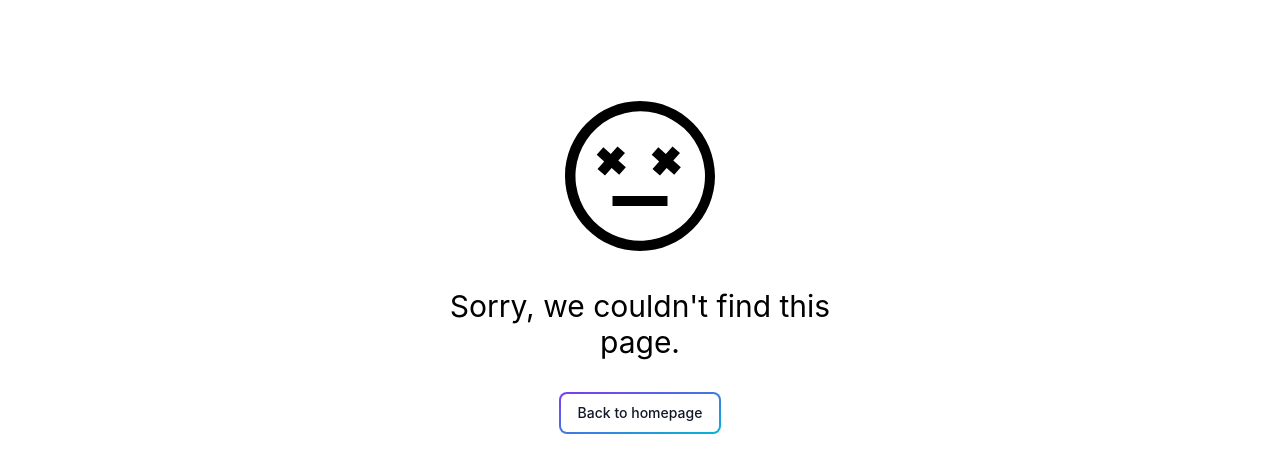
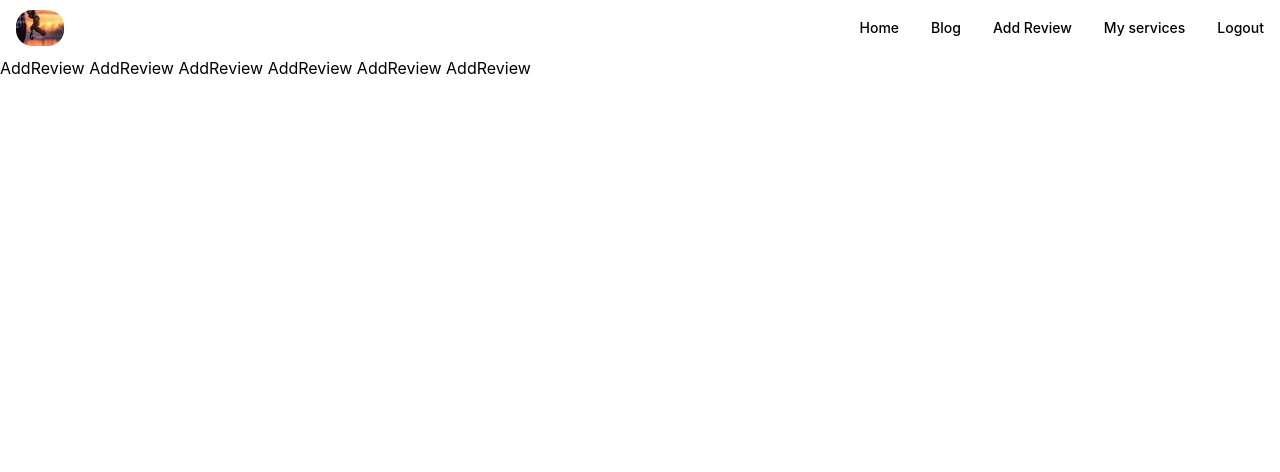
Before and after one commit to redoyhossin/Rh-digital-photographer, a React (Create React App) app: page /AddReview in a window 1280 px wide. Shown: the top 472 px of the page. Built offline with nearby package versions, Linux system fonts and the light colour scheme; no server answers; sample sign-in values are in the browser's storage.

Commit message:
set my review

```diff
--- /dev/null
+++ b/src/Pages/AddReview/AddReview.js
@@ -0,0 +1,16 @@
+import React from 'react';
+
+const AddReview = () => {
+    return (
+        <div>
+            AddReview
+            AddReview
+            AddReview
+            AddReview
+            AddReview
+            AddReview
+        </div>
+    );
+};
+
+export default AddReview;
--- a/src/Pages/Navbars/Navbars.js
+++ b/src/Pages/Navbars/Navbars.js
@@ -1,9 +1,21 @@
 import { Navbar } from 'flowbite-react';
 import React from 'react';
+import { useContext } from 'react';
 import { Link } from 'react-router-dom';
 import logo from '../../Assets/logo.png'
+import { AuthContext } from '../../context/UseContext';
 
 const Navbars = () => {
+    const { logout, users } = useContext(AuthContext);
+
+
+    const handlelogut = () => {
+        logout()
+            .then(() => {
+
+            }).catch((error) => console.log('error', error.message))
+    }
+
     return (
         <div className='sticky'>
             <Navbar
@@ -28,13 +40,29 @@ const Navbars = () => {
                     <Link to='/Blog'>
                         Blog
                     </Link>
+                    {users?.email && <Link to='/AddReview'>Add Review</Link>}
+                    {users?.email && <Link>My services</Link>}
+                    {users?.email ? (
+
+
+
+                        <Link onClick={handlelogut}>
+                            Logout
+                        </Link>
+
+                    ) :
+                        (
+
                             <Link to='/Login'>
                                 Login
                             </Link>
+                        )}
+
+
 
                 </Navbar.Collapse>
             </Navbar>
-        </div>
+        </div >
     );
 };
 
--- a/src/Pages/PrivateRout/PrivateRout.js
+++ b/src/Pages/PrivateRout/PrivateRout.js
@@ -1,3 +1,4 @@
+import { Spinner } from 'flowbite-react';
 import React from 'react';
 import { useContext } from 'react';
 import { Navigate, useLocation } from 'react-router-dom';
@@ -8,17 +9,17 @@ const PrivateRout = ({ children }) => {
     const location = useLocation()
 
     if (loding) {
-        return <div>
-            <h1>
-            hello....
-
-            </h1>
+        return <div className='text-center'>
+            <Spinner
+                aria-label="Extra large spinner example"
+                size="xl"
+            />
         </div>
     }
     if (users && users.uid) {
         return children
     }
-    return <Navigate to='/Login' state={{from:location}} replace>
+    return <Navigate to='/Login' state={{ from: location }} replace>
 
     </Navigate>
 
--- a/src/Router/Router.js
+++ b/src/Router/Router.js
@@ -2,10 +2,12 @@ import React from 'react';
 import { createBrowserRouter, RouterProvider } from 'react-router-dom';
 import HandleError from '../HandleError/HandleError';
 import Main from '../Layout/Main';
+import AddReview from '../Pages/AddReview/AddReview';
 import Blog from '../Pages/Blog/Blog';
 import Allservicehome from '../Pages/Home/Allservicehome/Allservicehome';
 import Home from '../Pages/Home/Home';
 import Login from '../Pages/Login/Login';
+import PrivateRout from '../Pages/PrivateRout/PrivateRout';
 import Register from '../Pages/Register/Register';
 
 const Router = () => {
@@ -36,6 +38,10 @@ const Router = () => {
                 {
                     path: 'Register',
                     element: <Register />
+                },
+                {
+                    path: 'AddReview',
+                    element:<PrivateRout><AddReview/></PrivateRout>
                 }
             ]
         },
--- a/src/context/UseContext.js
+++ b/src/context/UseContext.js
@@ -1,6 +1,6 @@
 import React from 'react';
 import { createContext } from 'react';
-import { createUserWithEmailAndPassword, getAuth, GithubAuthProvider, GoogleAuthProvider, onAuthStateChanged, sendPasswordResetEmail, signInWithEmailAndPassword, signInWithPopup } from 'firebase/auth';
+import { createUserWithEmailAndPassword, getAuth, GithubAuthProvider, GoogleAuthProvider, onAuthStateChanged, sendPasswordResetEmail, signInWithEmailAndPassword, signInWithPopup, signOut } from 'firebase/auth';
 import app from '../Firebase/Firebase.config';
 import { useState } from 'react';
 import { useEffect } from 'react';
@@ -41,6 +41,10 @@ const UseContext = ({ children }) => {
         setLoding(true);
 
         return signInWithPopup(auth, provider2);
+    };
+    const logout = () => {
+        setLoding(true);
+        return signOut(auth);
     }
 
 
@@ -56,7 +60,7 @@ const UseContext = ({ children }) => {
         }
     }, [])
 
-    const authValue = { CreateRegister, login, ResetPassword, signinGoogle, signinGithub, users, loding }
+    const authValue = { CreateRegister, login, ResetPassword, signinGoogle, signinGithub, users, loding,logout }
     return (
         <div>
             <AuthContext.Provider value={authValue}>
```
Lines whose indentation alone changed are shown as unchanged.
